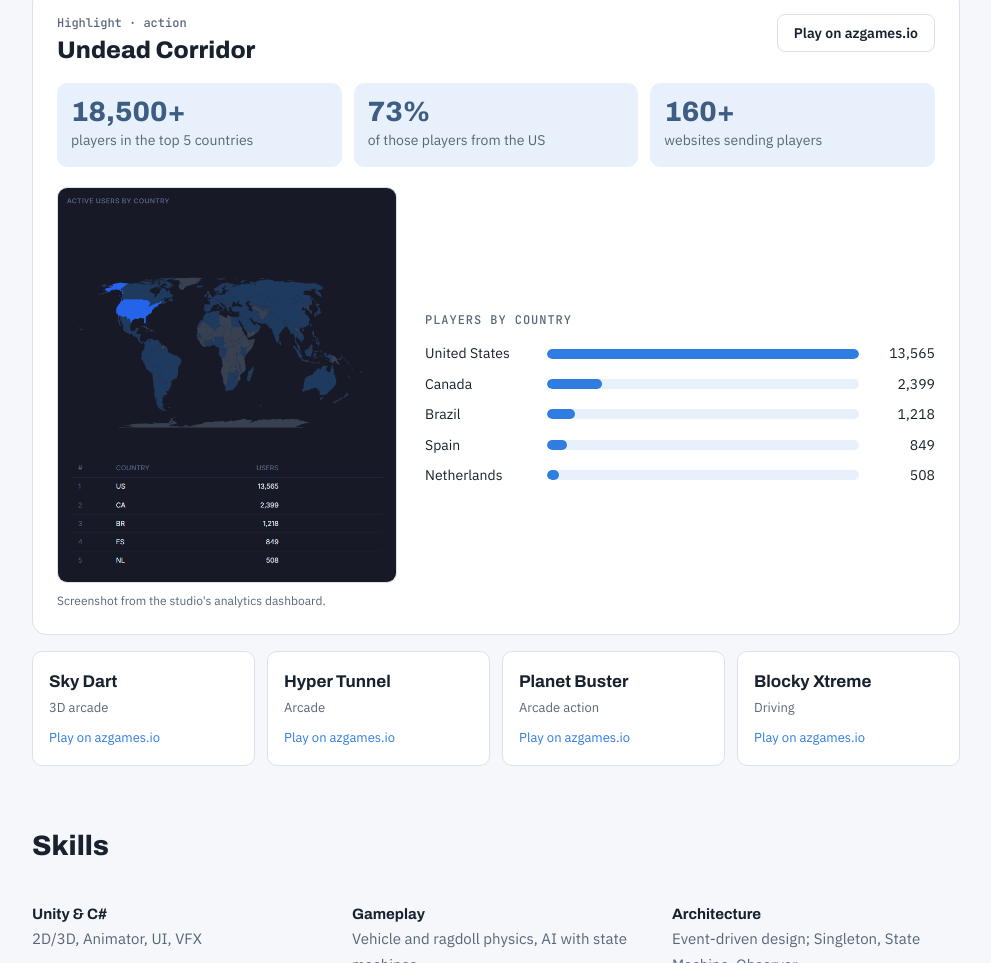
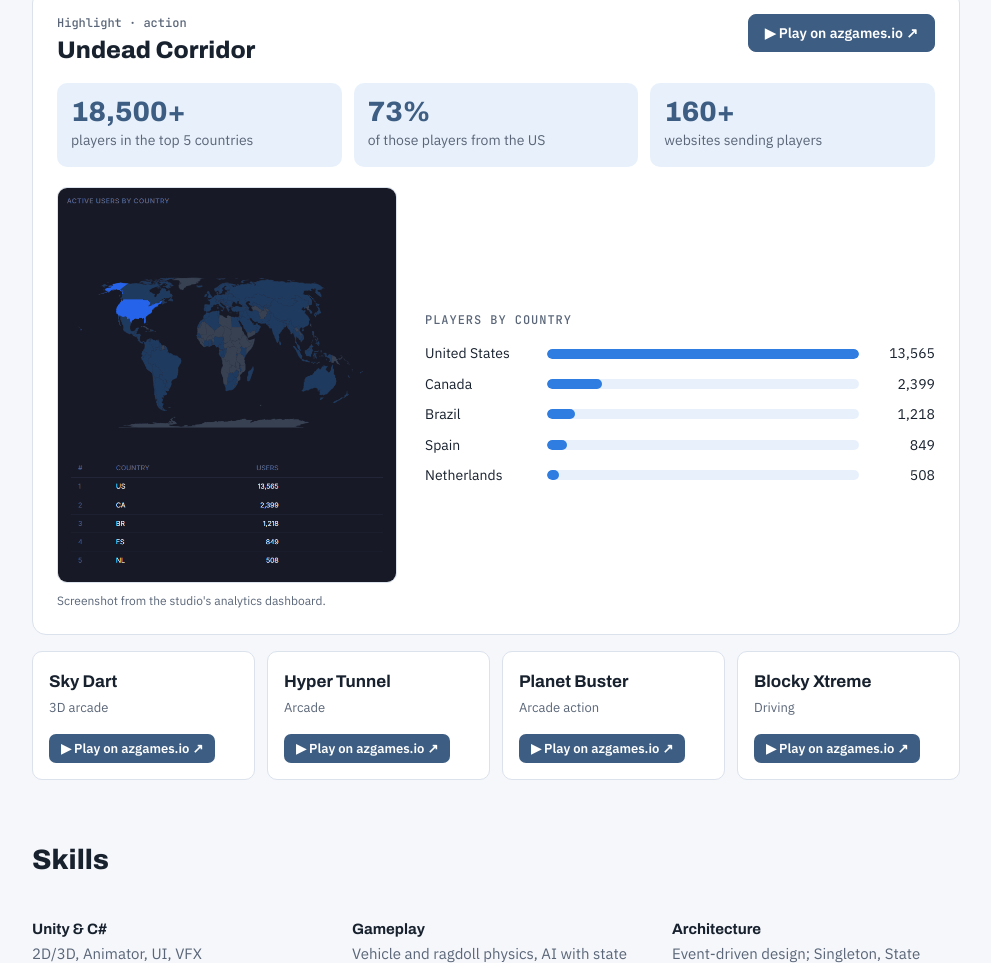
Before and after one commit to DucCuong2412/duccuong2412.github.io, a plain HTML site: page index.html in a window 1280 px wide. Shown: the part 3192-4155 px from the top of the page, without its empty margins (144-1135 px from the left). Drawn offline with Linux system fonts and the light colour scheme.

Commit message:
rebuild button

```diff
--- a/index.html
+++ b/index.html
@@ -73,11 +73,12 @@ section{padding-block:56px 8px}
 
 /* shipped games */
 .shipped{display:grid;grid-template-columns:repeat(auto-fit,minmax(200px,1fr));gap:12px}
-.game{display:flex;flex-direction:column;gap:2px;padding:16px;border:1px solid var(--line);border-radius:10px;background:var(--surface);text-decoration:none;color:var(--ink)}
-.game:hover{border-color:var(--accent)}
+.game{display:flex;flex-direction:column;gap:2px;padding:16px;transition:border-color .15s,transform .15s;border:1px solid var(--line);border-radius:10px;background:var(--surface);text-decoration:none;color:var(--ink)}
+.game:hover{border-color:var(--accent);transform:translateY(-2px)}
 .game b{font-family:var(--f-display);font-size:17px}
-.game span{font-size:13px;color:var(--muted)}
-.game em{font-style:normal;font-size:13px;color:var(--accent);margin-top:8px}
+.game span{font-size:13px;color:var(--muted);margin-bottom:14px}
+.game em{font:600 13px var(--f-body);font-style:normal;align-self:flex-start;margin-top:auto;padding:6px 12px;border-radius:7px;background:var(--navy);color:var(--surface)}
+.game:hover em{background:var(--accent)}
 .stat{display:flex;gap:14px;align-items:baseline;margin-bottom:20px;flex-wrap:wrap}
 .stat strong{font-family:var(--f-display);font-size:40px;font-weight:800;color:var(--navy);line-height:1}
 
@@ -230,7 +231,7 @@ footer .wrap{padding-block:28px 40px;display:flex;justify-content:space-between;
     <div class="hl">
       <div class="hl-head">
         <div><div class="tag">Highlight · action</div><h3>Undead Corridor</h3></div>
-        <a class="btn" href="https://azgames.io/undead-corridor" target="_blank" rel="noopener">Play on azgames.io</a>
+        <a class="btn primary" href="https://azgames.io/undead-corridor" target="_blank" rel="noopener">&#9654; Play on azgames.io &#8599;</a>
       </div>
       <div class="hl-nums">
         <div><strong>18,500+</strong><span>players in the top 5 countries</span></div>
@@ -246,10 +247,10 @@ footer .wrap{padding-block:28px 40px;display:flex;justify-content:space-between;
       </div>
     </div>
     <div class="shipped">
-      <a class="game" href="https://azgames.io/sky-dart" target="_blank" rel="noopener"><b>Sky Dart</b><span>3D arcade</span><em>Play on azgames.io</em></a>
-      <a class="game" href="https://azgames.io/hyper-tunnel" target="_blank" rel="noopener"><b>Hyper Tunnel</b><span>Arcade</span><em>Play on azgames.io</em></a>
-      <a class="game" href="https://azgames.io/planet-buster" target="_blank" rel="noopener"><b>Planet Buster</b><span>Arcade action</span><em>Play on azgames.io</em></a>
-      <a class="game" href="https://azgames.io/blocky-xtreme" target="_blank" rel="noopener"><b>Blocky Xtreme</b><span>Driving</span><em>Play on azgames.io</em></a>
+      <a class="game" href="https://azgames.io/sky-dart" target="_blank" rel="noopener"><b>Sky Dart</b><span>3D arcade</span><em>&#9654; Play on azgames.io &#8599;</em></a>
+      <a class="game" href="https://azgames.io/hyper-tunnel" target="_blank" rel="noopener"><b>Hyper Tunnel</b><span>Arcade</span><em>&#9654; Play on azgames.io &#8599;</em></a>
+      <a class="game" href="https://azgames.io/planet-buster" target="_blank" rel="noopener"><b>Planet Buster</b><span>Arcade action</span><em>&#9654; Play on azgames.io &#8599;</em></a>
+      <a class="game" href="https://azgames.io/blocky-xtreme" target="_blank" rel="noopener"><b>Blocky Xtreme</b><span>Driving</span><em>&#9654; Play on azgames.io &#8599;</em></a>
     </div>
   </section>
 
```
